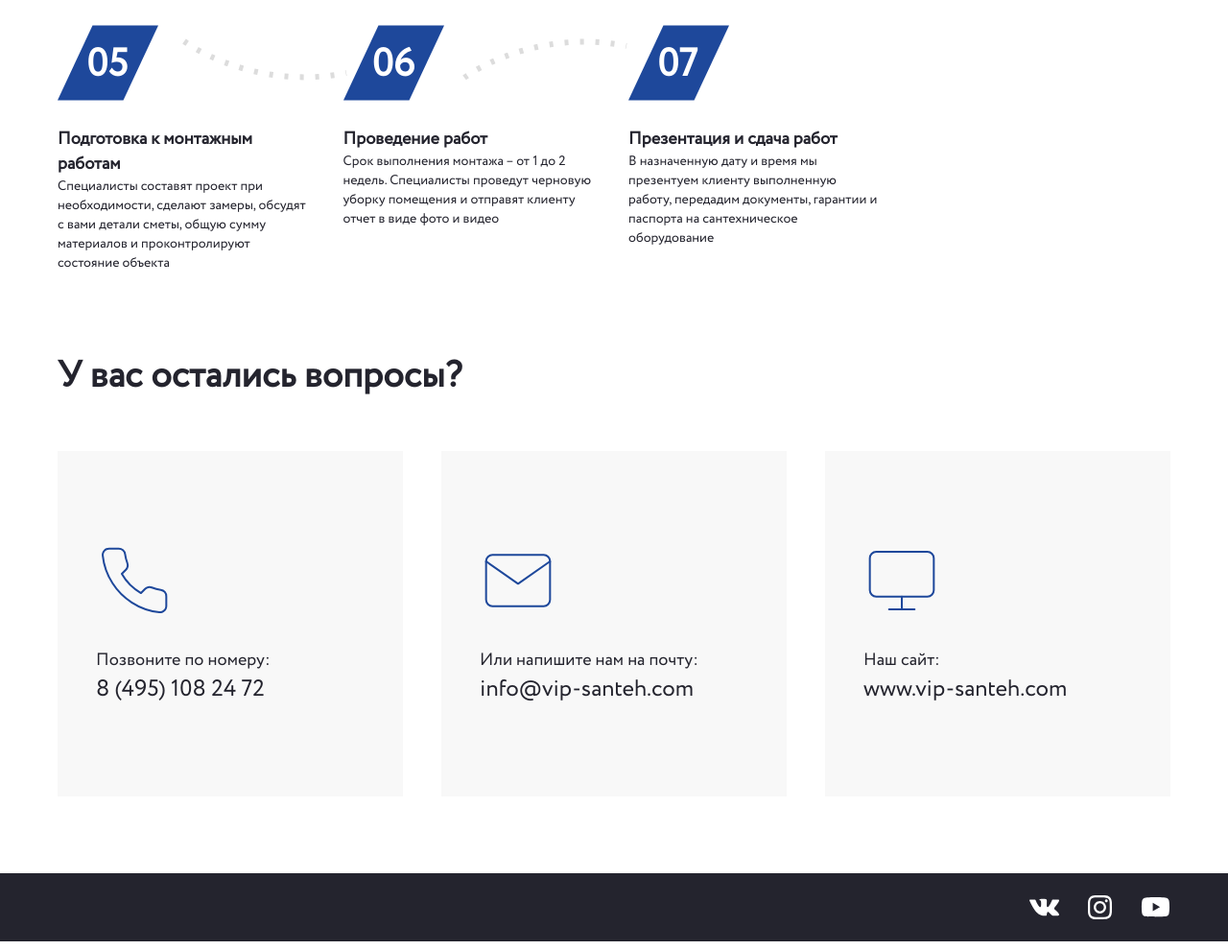
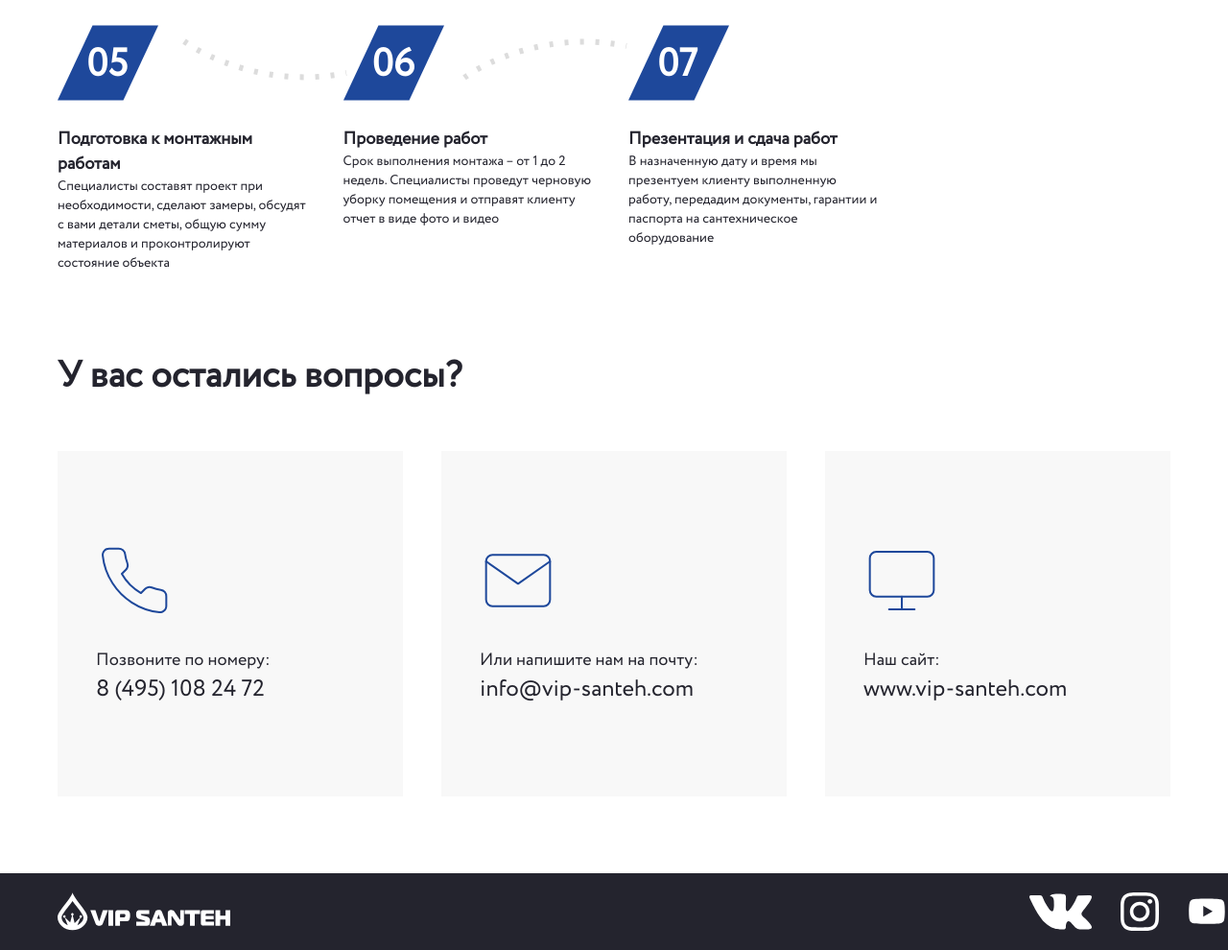
Before and after one commit to kseniashvydko/santehhhh, a website: page index.html in a window 1280 px wide. Shown: the part 5951-6941 px from the top of the page at 96% size. Drawn offline with nearby package versions, Linux system fonts and the light colour scheme; files that its build step writes are made by us from their sources; the site is published under a folder, as on GitHub Pages, so addresses that start at the root find nothing; files whose address does not match are found by name.

Commit message:
Update index.html

```diff
--- a/index.html
+++ b/index.html
@@ -533,7 +533,7 @@
     <footer class="footer">
         <div class="container">
             <div class="footer__items">
-                <img class="footer__img" src="/assets/img/footer/logo.svg" alt="">
+                <img class="footer__img" src="./assets/img/footer/logo.svg" alt="">
                 <div class="footer__icons">
                     <img class="footer__icons-img" src="./assets/img/footer/icon1.svg" alt="">
                     <img class="footer__icons-img" src="./assets/img/footer/icon2.svg" alt="">
```
